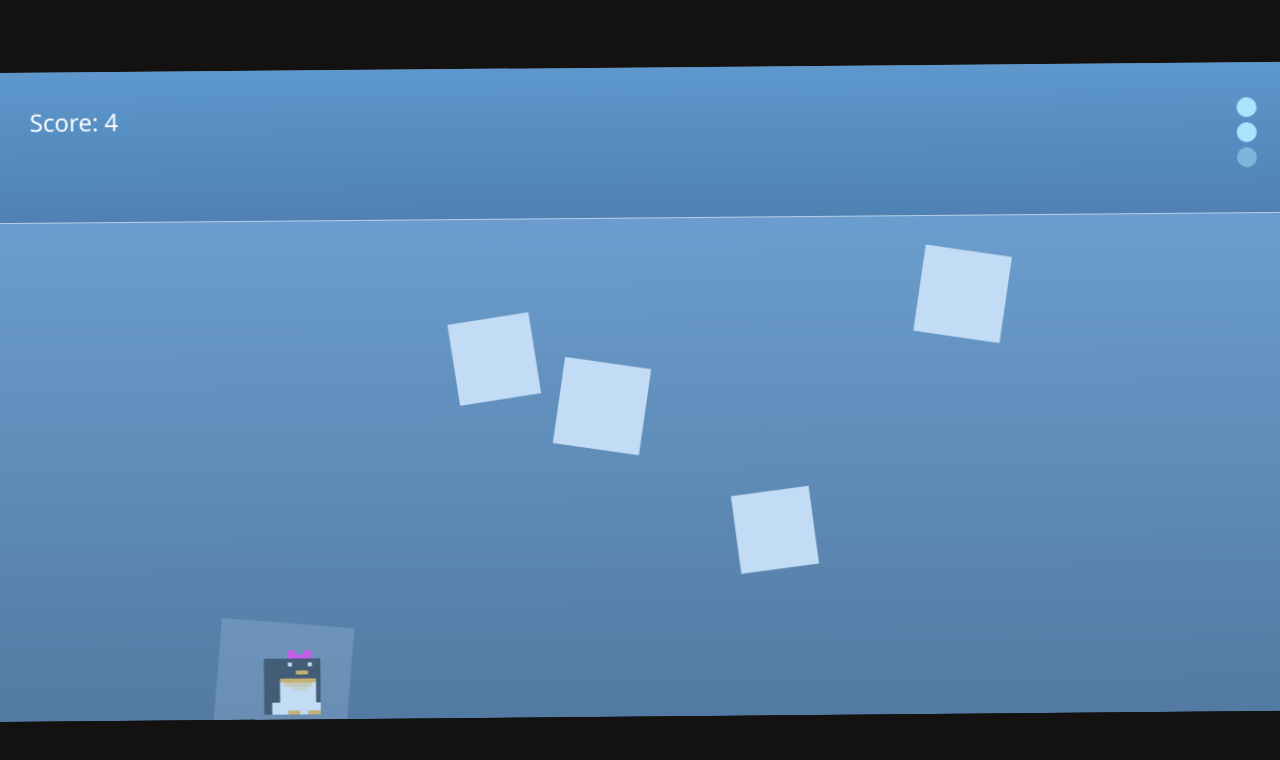
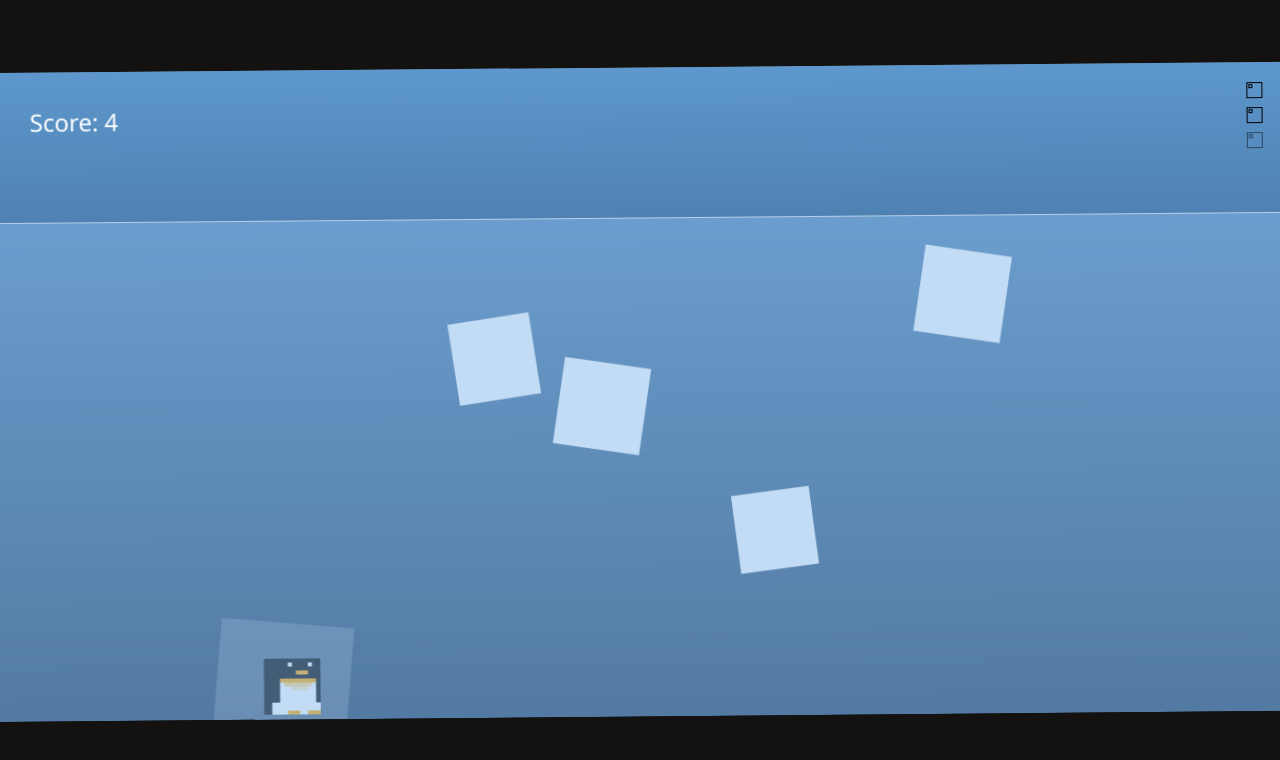
Before and after one commit to StefanCimander/Flappy-Penguin, a plain HTML site: page game/index.html in a window 1280 px wide. Drawn offline with Linux system fonts and the light colour scheme.

Commit message:
Replaced bubbles in HUD with bitmaps.

```diff
--- a/game/index.html
+++ b/game/index.html
@@ -45,7 +45,7 @@
             createjs.Ticker.setFPS(FPS);
             createjs.Ticker.addEventListener("tick", function () {
                 game.score += 1 / FPS;
-                game.scene.gui.score.text = "Score: " + Math.floor(game.score);
+                game.scene.hud.score.text = "Score: " + Math.floor(game.score);
                 if (yVelocity > -1) {
                     yVelocity -= 0.1;
                 }
--- a/game/js/constants.js
+++ b/game/js/constants.js
@@ -6,7 +6,7 @@ const FPS                   = 30,
       STAGE_YSCALE          = 1,
       STAGE_ROTATION        = 0,
 
-      IS_FEMALE             = true,
+      IS_FEMALE             = false,
 
       MAX_BREATH            = 10;
       BREATH_DECREASE_RATE  = 0.05,
--- a/game/js/logic.js
+++ b/game/js/logic.js
@@ -7,11 +7,11 @@ function updateBreath(game) {
 
     for (var i = 0; i < MAX_BREATH; i++) {
         if (game.breath < i + 1 && game.breath > i) {
-            game.scene.gui.breathBubbles[i].alpha = game.breath - Math.floor(game.breath);
+            game.scene.hud.breathBubbles[i].alpha = game.breath - Math.floor(game.breath);
         } else if (game.breath < i + 1) {
-            game.scene.gui.breathBubbles[i].alpha = 0;
+            game.scene.hud.breathBubbles[i].alpha = 0;
         } else {
-            game.scene.gui.breathBubbles[i].alpha = 1;
+            game.scene.hud.breathBubbles[i].alpha = 1;
         }
     }
 }
--- a/game/js/setup.js
+++ b/game/js/setup.js
@@ -52,19 +52,22 @@ function generateScene(stage) {
 
 
 function setupGUI(stage, scene) {
-    scene.gui = {}
-    scene.gui.score = new createjs.Text("0", "24px Segoe UI", "#fff");
-    scene.gui.score.x = 40;
-    scene.gui.score.y = 40;
-    scene.gui.scoretextBaseline = "alphabetic";
+    scene.hud = {}
+    scene.hud.score = new createjs.Text("0", "24px Segoe UI", "#fff");
+    scene.hud.score.x = 40;
+    scene.hud.score.y = 40;
+    scene.hud.scoretextBaseline = "alphabetic";
 
-    stage.addChild(scene.gui.score);
+    stage.addChild(scene.hud.score);
 
-    scene.gui.breathBubbles = [];
+    scene.hud.breathBubbles = [];
     for (var i = 0; i < MAX_BREATH; i++) {
-        var bubble  = new createjs.Shape();
-            bubble.graphics.beginFill('#abe2fc').drawCircle(stage.canvas.width - 45, 45 + i * 25, 10);
+        var bubble  = new createjs.Bitmap('assets/square/bubble.png');
+            bubble.scaleX = 0.25;
+            bubble.scaleY = 0.25;
+            bubble.x = stage.canvas.width - 45;
+            bubble.y = 20 + i * 25;
             stage.addChild(bubble);
-        scene.gui.breathBubbles[i] = bubble;
+        scene.hud.breathBubbles[i] = bubble;
     }
 }
```
